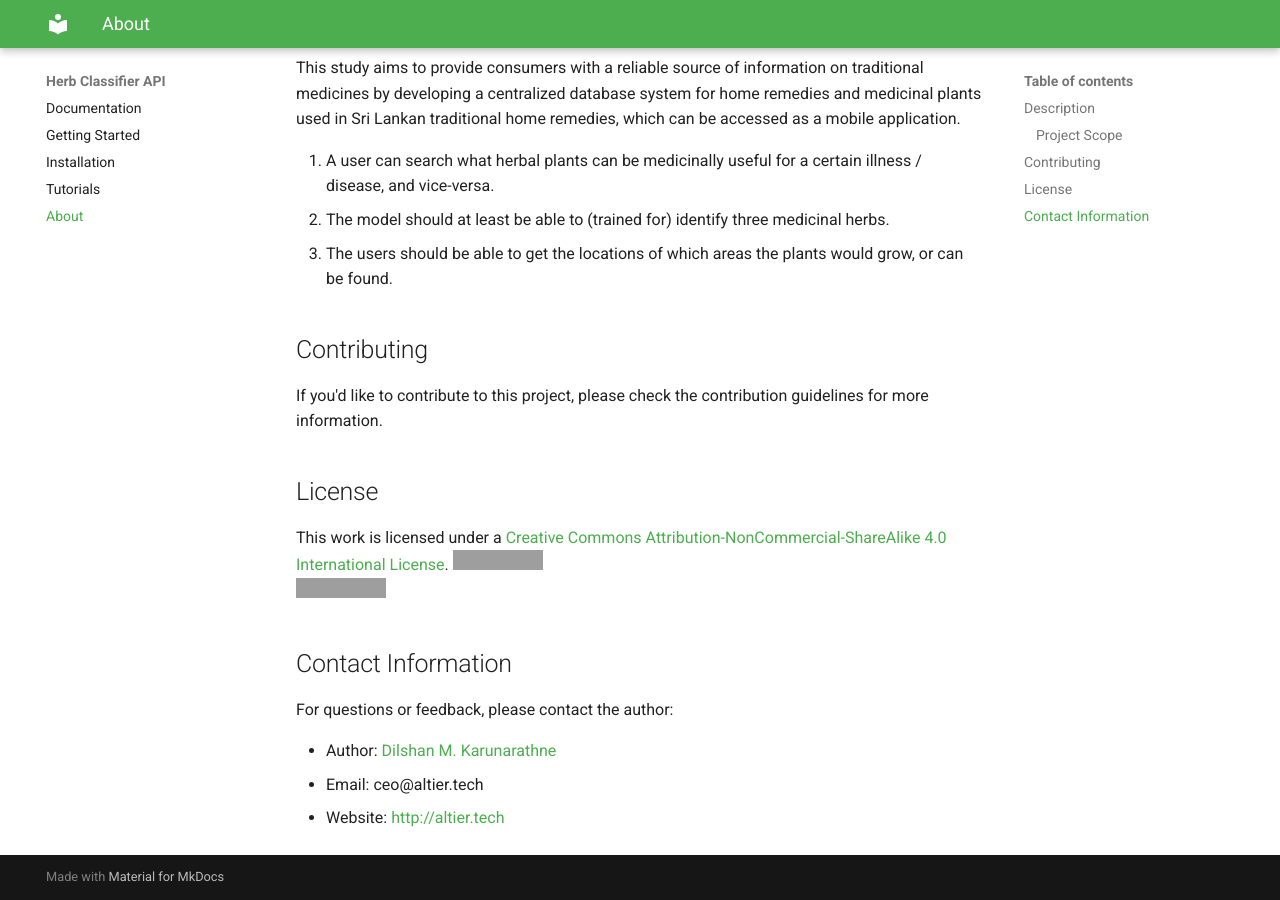
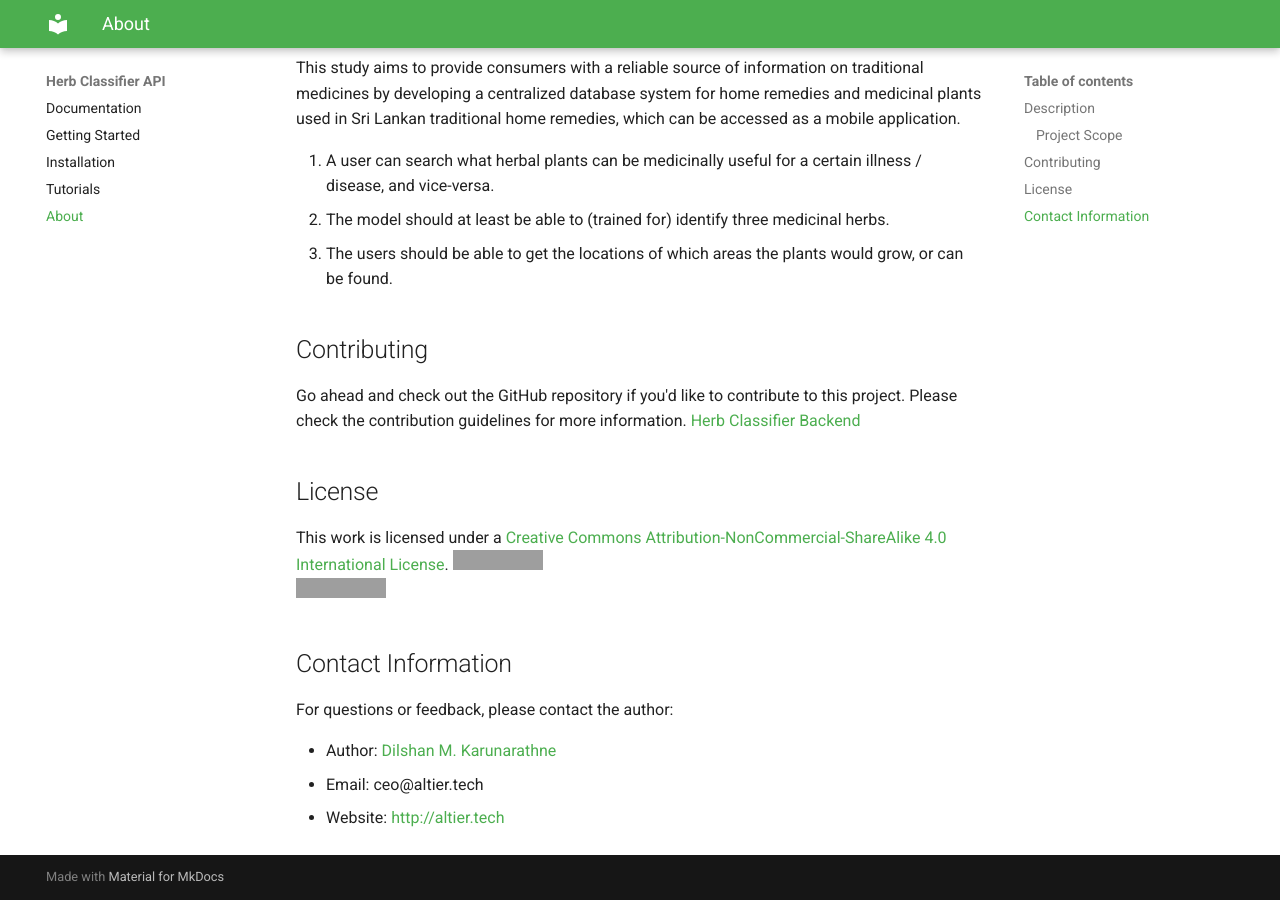
Before and after one commit to dilshankarunarathne/herb-classifier-backend, an MkDocs documentation site: the page built from docs/about.md, in a window 1280 px wide and 900 px high, scrolled down 558 px. Built offline with MkDocs 1.6.1 and Material for MkDocs 9.7.7, drawn with Linux system fonts in a browser that asks for light colours; grey boxes are pictures that could not be loaded.

Commit message:
Update about.md

```diff
--- a/docs/about.md
+++ b/docs/about.md
@@ -30,7 +30,8 @@
 
 ## Contributing
 
-If you'd like to contribute to this project, please check the contribution guidelines for more information.
+Go ahead and check out the GitHub repository if you'd like to contribute to this project. Please check the contribution guidelines for more information.
+[Herb Classifier Backend](https://github.com/dilshankarunarathne/herb-classifier-backend/)
 
 ## License
 
```
